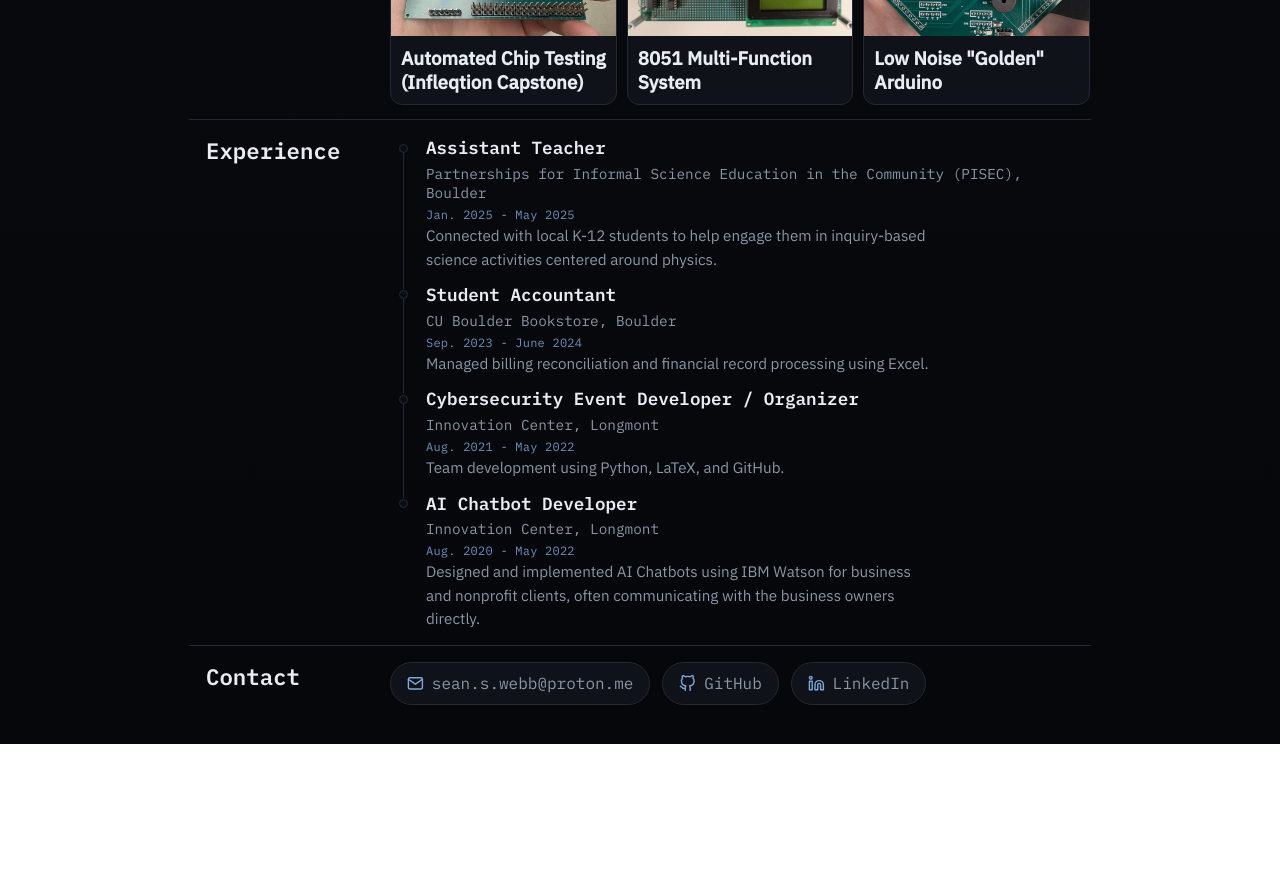
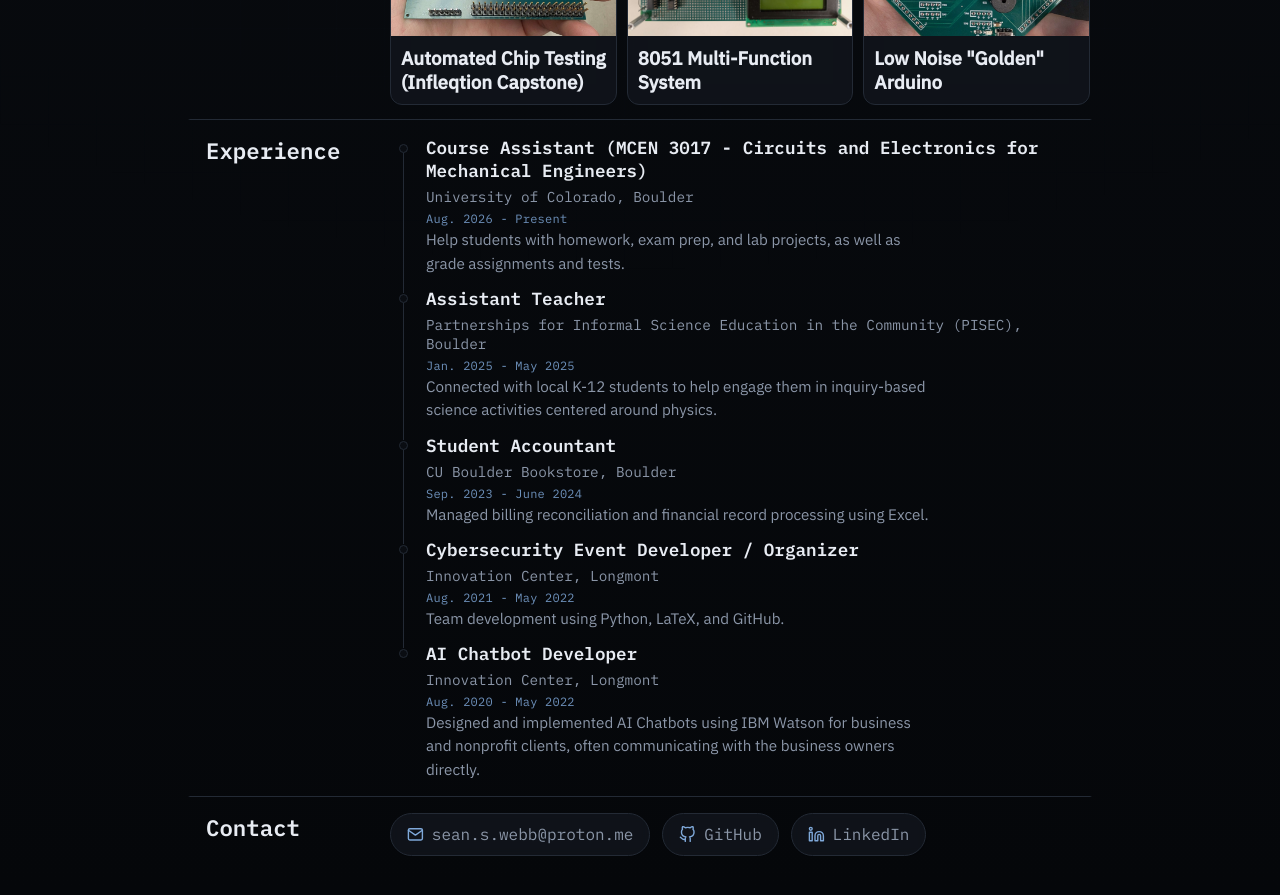
Before and after one commit to swebb-dev/swebb-dev, a React (Vite) app: page / in a window 1280 px wide. Shown: the part 1220-2115 px from the top of the page. Before the commit the page ends 1964 px from the top, so only its background shows below. Built offline with nearby package versions, Linux system fonts and the light colour scheme.

Commit message:
updated projects and experience

```diff
--- a/src/routes/index.jsx
+++ b/src/routes/index.jsx
@@ -15,6 +15,7 @@ import project1Img3 from "../assets/images/daughter-board.jpg";
 import project2Img from "../assets/images/8051-board.jpg";
 import project2Img2 from "../assets/images/8051-board-back.jpg";
 import project3Img from "../assets/images/arduino-board.jpg";
+import project3Img2 from "../assets/images/arduino-board-2.jpg";
 
 import { VscLocation } from "react-icons/vsc";
 import { IoIosArrowDown } from "react-icons/io";
@@ -37,16 +38,16 @@ const projects = [
     id: "project-2",
     images: [project2Img, project2Img2],
     title: "8051 Multi-Function System",
-    description: "This page is currently being worked on.",
+    description: "This project is a proof of concept for getting an old architecture to be compatible with newer hardware, as well as being a personal introduction to non-STM ARM devices. The pictures shown include only the barebones functionality of the system (Memory Interfacing, I2C, SPI, and Serial Devices working) and the only components attached are an old LCD display and a modern ADC (Analog to Digital Converter). Later, I added RFID and a newer touchscreen LCD and created a proof of concept for a 'Guess Who' game utilizing the hardware.\n\nAll the code is available on the GitHub linked below!",
     shortdescription: "Shown is a generalized version of an 8051-based Multi-function system. The system has custom support for I2C and SPI interfacing, and a future project utilized this functionality to make a 'Guess Who' game, using a Color LCD display and RFID tags.",
     tags: ["ARM Assembly", "I2C and SPI Drivers", "RFID Interfacing"],
     link: "",
   },
   {
     id: "project-3",
-    images: [project3Img],
+    images: [project3Img, project3Img2],
     title: 'Low Noise "Golden" Arduino',
-    description: "This page is currently being worked on.",
+    description: "This was one of my first PCB Projects. It is an attempt at mirroring the functionality of the commercial Arduino UNO. For previous versions of the project, I focused more on signal integrity and maximizing its use case. In that version, I achieved much less noise than the off-the-shelf Arduino, while offering the same functionality. In this version, the focus shifted to offering on-board functionality, such as precision Impedance Measurement, Smart LEDs, and a buzzer!",
     shortdescription: "Shown is version 2 of a custom Arduino. Version 1 focused primarily on getting the lowest noise possible, while Version 2 focused on adding functionality such as precision impedance measurement.",
     tags: ["PCB Design", "PCB Assembly", "Signal Integrity"],
     link: "",
@@ -262,6 +263,19 @@ function RouteComponent() {
                     <span class="experience-line"></span>
                   </div>
                   <div class="experience-content">
+                    <h3>Course Assistant (MCEN 3017 - Circuits and Electronics for Mechanical Engineers)</h3>
+                    <h4>University of Colorado, Boulder</h4>
+                    <h5>Aug. 2026 - Present</h5>
+                    <p>Help students with homework, exam prep, and lab projects, as well as grade assignments and tests.</p>
+                  </div>
+                </div>
+
+                <div class="experience-entry">
+                  <div class="experience-marker">
+                    <span class="experience-dot"></span>
+                    <span class="experience-line"></span>
+                  </div>
+                  <div class="experience-content">
                     <h3>Assistant Teacher</h3>
                     <h4>Partnerships for Informal Science Education in the Community (PISEC), Boulder</h4>
                     <h5>Jan. 2025 - May 2025</h5>
--- a/src/routes/projects.jsx
+++ b/src/routes/projects.jsx
@@ -11,6 +11,7 @@ import project1Img3 from "../assets/images/daughter-board.jpg";
 import project2Img from "../assets/images/8051-board.jpg";
 import project2Img2 from "../assets/images/8051-board-back.jpg";
 import project3Img from "../assets/images/arduino-board.jpg";
+import project3Img2 from "../assets/images/arduino-board-2.jpg";
 
 import { ProjectPopup } from "../assets/Popup/index.jsx";
 
@@ -28,18 +29,18 @@ const projects = [
     id: "project-2",
     images: [project2Img, project2Img2],
     title: "8051 Multi-Function System",
-    description: "This page is currently being worked on.",
+    description: "This project is a proof of concept for getting an old architecture to be compatible with newer hardware, as well as being a personal introduction to non-STM ARM devices. The pictures shown include only the barebones functionality of the system (Memory Interfacing, I2C, SPI, and Serial Devices working) and the only components attached are an old LCD display and a modern ADC (Analog to Digital Converter). Later, I added RFID and a newer touchscreen LCD and created a proof of concept for a 'Guess Who' game utilizing the hardware.\n\nAll the code is available on the GitHub linked below!",
     shortdescription: "Shown is a generalized version of an 8051-based Multi-function system. The system has custom support for I2C and SPI interfacing, and a future project utilized this functionality to make a 'Guess Who' game, using a Color LCD display and RFID tags.",
     tags: ["ARM Assembly", "I2C and SPI Drivers", "RFID Interfacing"],
     link: "",
   },
   {
     id: "project-3",
-    images: [project3Img],
+    images: [project3Img, project3Img2],
     title: 'Low Noise "Golden" Arduino',
-    description: "This page is currently being worked on.",
+    description: "This was one of my first PCB Projects. It is an attempt at mirroring the functionality of the commercial Arduino UNO. For previous versions of the project, I focused more on signal integrity and maximizing its use case. In that version, I achieved much less noise than the off-the-shelf Arduino, while offering the same functionality. In this version, the focus shifted to offering on-board functionality, such as precision Impedance Measurement, Smart LEDs, and a buzzer!",
     shortdescription: "Shown is version 2 of a custom Arduino. Version 1 focused primarily on getting the lowest noise possible, while Version 2 focused on adding functionality such as precision impedance measurement.",
-    tags: ["PCB Design", "Signal Integrity"],
+    tags: ["PCB Design", "PCB Assembly", "Signal Integrity"],
     link: "",
   },
 ];
```
Also changed, not shown: src/assets/images/arduino-board-2.jpg (added).
